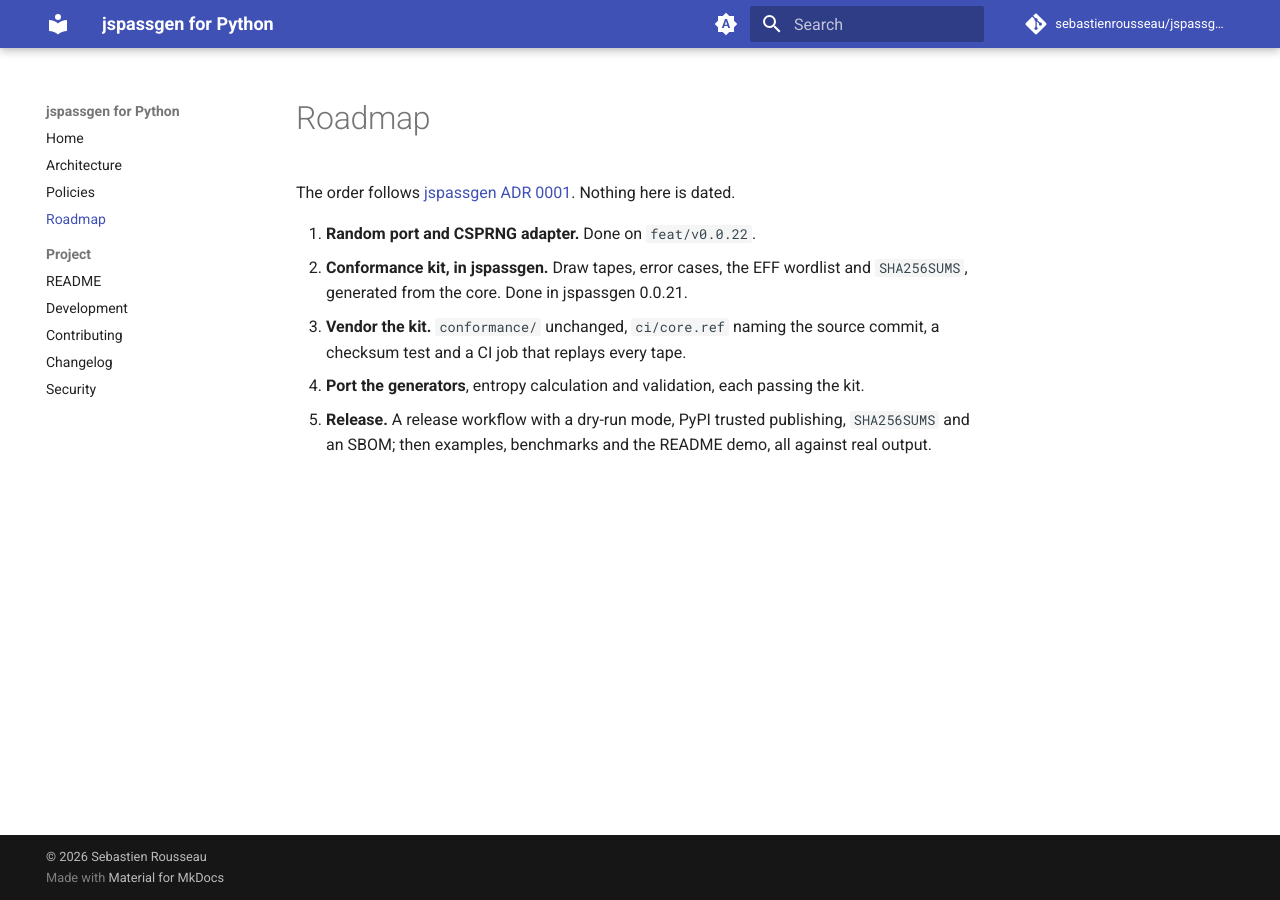
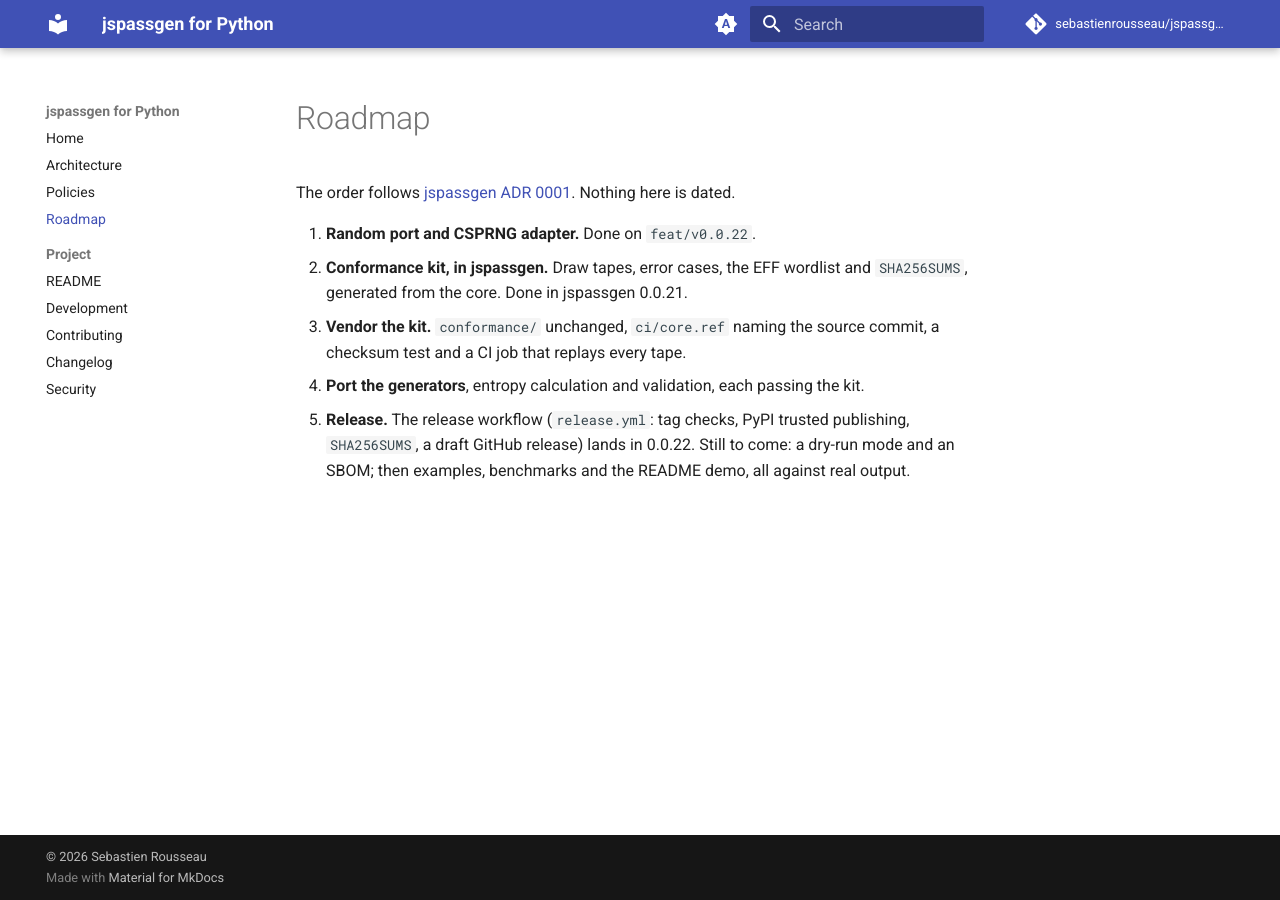
Before and after one commit to sebastienrousseau/jspassgen-sdk-python, an MkDocs documentation site: the page built from docs/ROADMAP.md, in a window 1280 px wide. Built offline with MkDocs 1.6.1 and Material for MkDocs 9.7.7, drawn with Linux system fonts in a browser that asks for light colours; comment, search, counter and statistics services are not loaded.

Commit message:
docs: describe the release model
The docs said the release workflow was not written yet. Describe what
release.yml does now: the tag rules, the gate, PyPI trusted publishing
behind the pypi environment, and the draft GitHub release. State that
nothing is published yet and that a dry-run mode, an SBOM and SLSA
provenance are still to come.

Verified: markdownlint-cli2 0.23.3, scripts/readme-check.sh, codespell,
reuse lint, lychee --offline and mkdocs build --strict all clean.

Assisted-by: Claude Code:claude-opus-5-5 markdownlint-cli2 codespell reuse lychee
Co-Authored-By: Claude Opus 5.5 <noreply@anthropic.com>
Signed-off-by: Sebastien Rousseau <sebastienrousseau@users.noreply.github.com>

```diff
--- a/docs/ROADMAP.md
+++ b/docs/ROADMAP.md
@@ -14,6 +14,7 @@ Nothing here is dated.
    source commit, a checksum test and a CI job that replays every tape.
 4. **Port the generators**, entropy calculation and validation, each
    passing the kit.
-5. **Release.** A release workflow with a dry-run mode, PyPI trusted
-   publishing, `SHA256SUMS` and an SBOM; then examples, benchmarks and the
-   README demo, all against real output.
+5. **Release.** The release workflow (`release.yml`: tag checks, PyPI
+   trusted publishing, `SHA256SUMS`, a draft GitHub release) lands in
+   0.0.22. Still to come: a dry-run mode and an SBOM; then examples,
+   benchmarks and the README demo, all against real output.
```
Also changed, not shown: DEVELOPMENT.md (+32 -14 lines), GOVERNANCE.md (+2 -2 lines), README.md (+3 -2 lines), SECURITY.md (+8 -0 lines).
